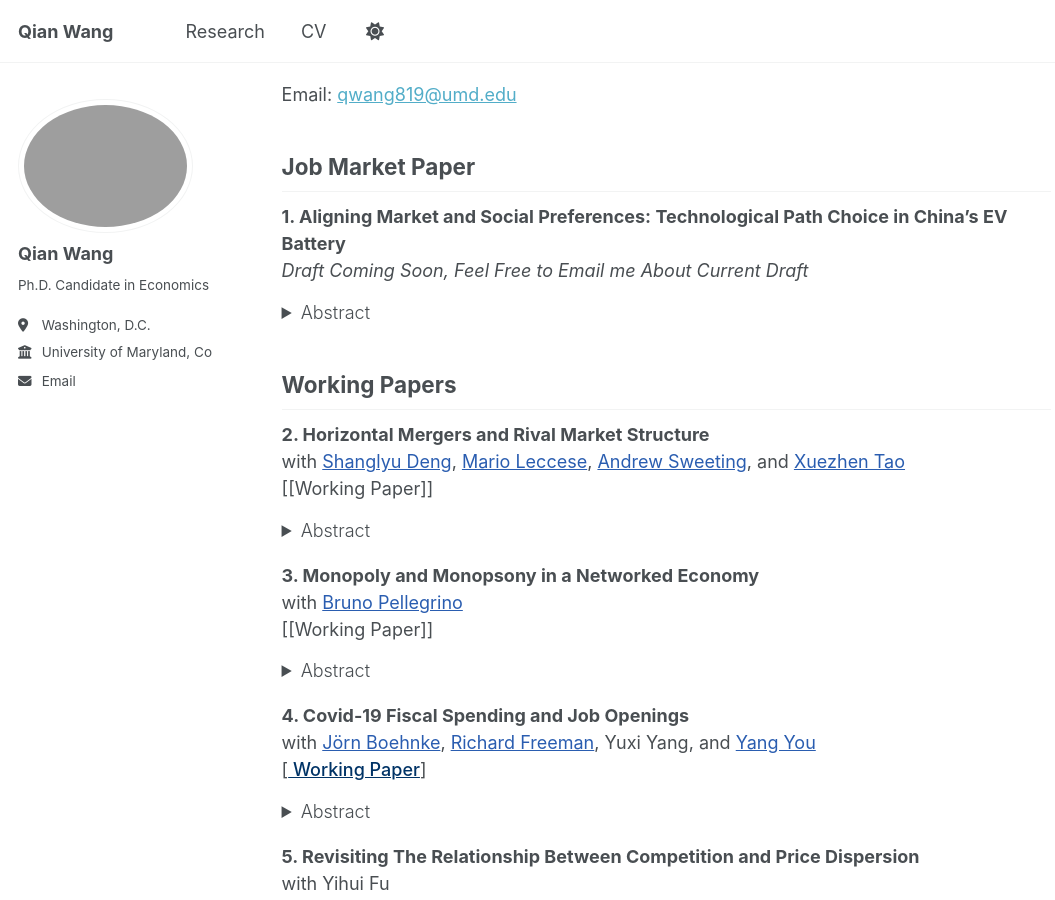
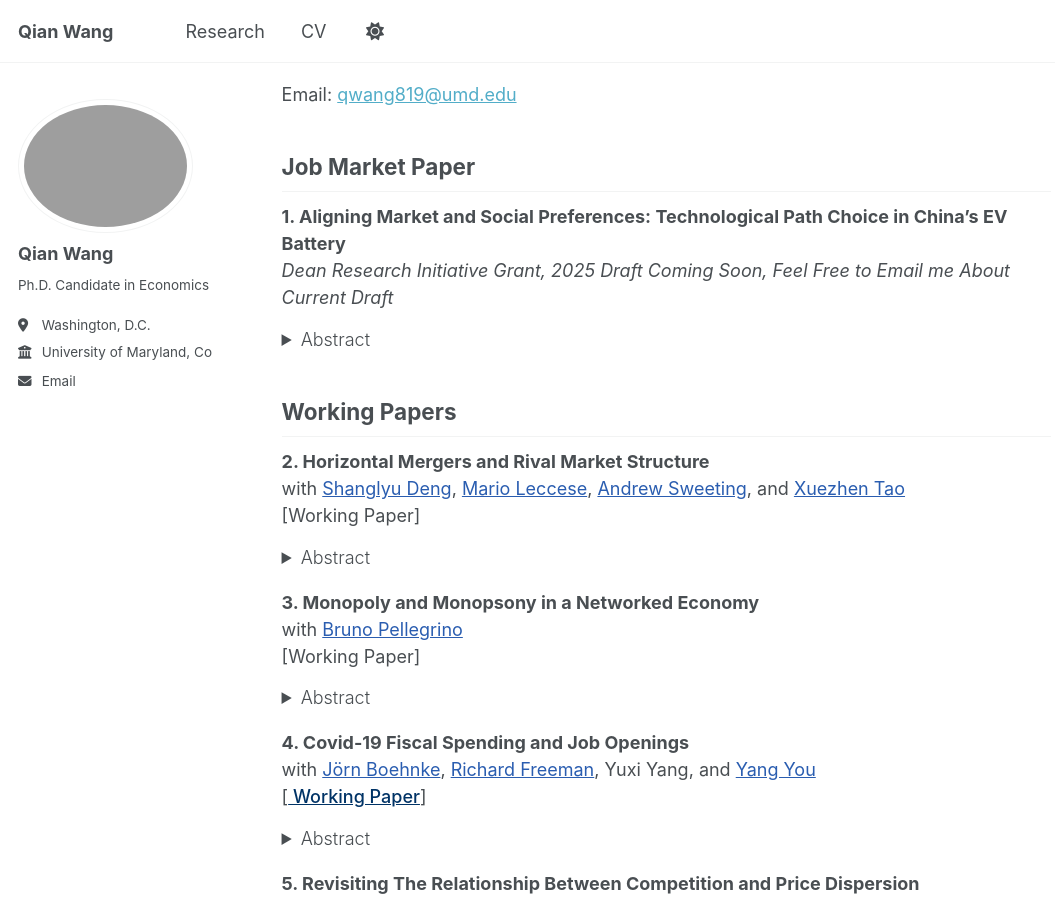
Before and after one commit to qwang819/qwang819.github.io, a Jekyll site: the page built from _pages/about.md, in a window 1280 px wide and 900 px high, scrolled down 242 px. Shown: the whole window, without its empty margins (0-1055 px from the left). Built offline with Jekyll 4.4.1, drawn with Linux system fonts in a browser that asks for light colours; a script that is not in the unit is left out.

Commit message:
Update about.md

```diff
--- a/_pages/about.md
+++ b/_pages/about.md
@@ -17,6 +17,7 @@ Email: <a href="mailto:qwang819@umd.edu">qwang819@umd.edu</a>
 ## Job Market Paper
 
 **1. Aligning Market and Social Preferences: Technological Path Choice in China’s EV Battery**
+*Dean Research Initiative Grant, 2025*
 *Draft Coming Soon, Feel Free to Email me About Current Draft*
 <details style="margin-top: -0.5rem; margin-bottom: 1rem;">
    <summary><span style="font-weight:300;">Abstract</span></summary>
@@ -29,7 +30,7 @@ Email: <a href="mailto:qwang819@umd.edu">qwang819@umd.edu</a>
 
 **2. Horizontal Mergers and Rival Market Structure**
 with <a href="https://www.shanglyudeng.com/" style="color: #2A5DB0;">Shanglyu Deng</a>, <a href="https://www.marioleccese.com/" style="color: #2A5DB0;">Mario Leccese</a>, <a href="http://www.asweeting.com/" style="color: #2A5DB0;">Andrew Sweeting</a>, and <a href="https://www.xuezhentao.site" style="color: #2A5DB0;">Xuezhen Tao</a>
-[[Working Paper]]
+[Working Paper]
 <details style="margin-top: -0.5rem; margin-bottom: 1rem;">
   <summary><span style="font-weight:300;">Abstract</span></summary>
   <p style="text-align: justify;">
@@ -39,7 +40,7 @@ with <a href="https://www.shanglyudeng.com/" style="color: #2A5DB0;">Shanglyu De
 
 **3. Monopoly and Monopsony in a Networked Economy**
 with <a href="https://www.brunopellegrino.com/" style="color: #2A5DB0;">Bruno Pellegrino</a>
-[[Working Paper]]
+[Working Paper]
 <details style="margin-top: -0.5rem; margin-bottom: 1rem;">
    <summary><span style="font-weight:300;">Abstract</span></summary>
    <p style="text-align: justify;">
```
